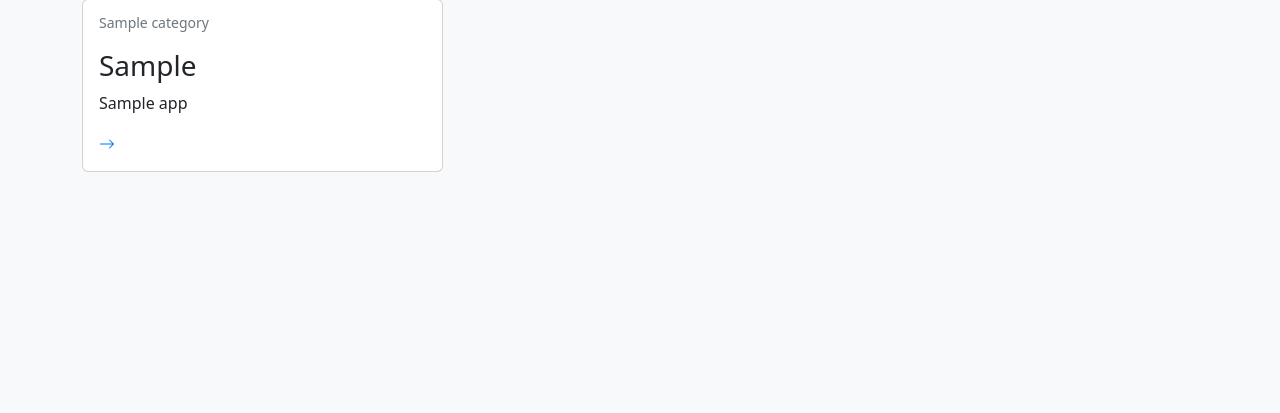
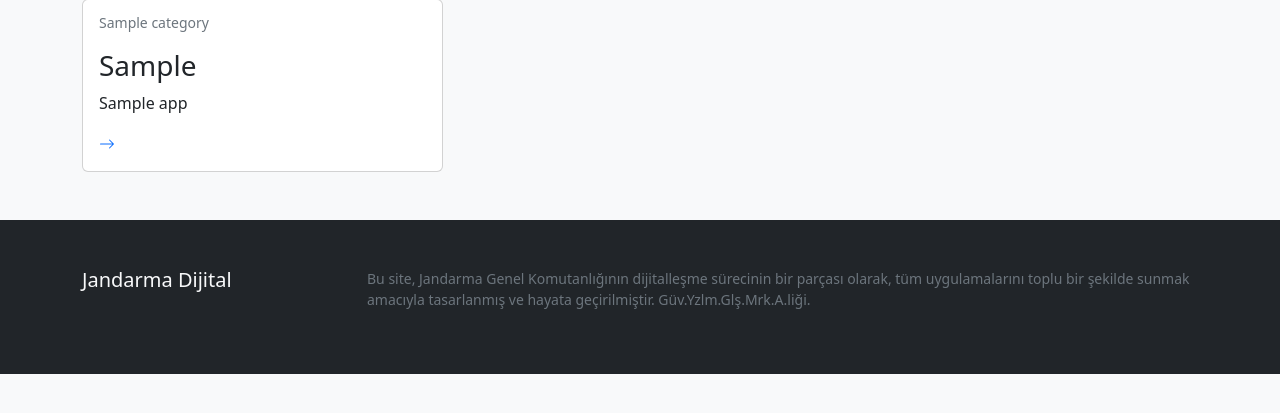
Before and after one commit to aeosmanoglu/digital, a Django app: page / in a window 1280 px wide. Shown: the part 235-648 px from the top of the page. Run offline with Django 4.2, Linux system fonts and the light colour scheme; tables that the repository leaves empty hold one stand-in row (values such as "Sample post").

Commit message:
footer eklendi

```diff
--- /dev/null
+++ b/templates/_partials/footer.html
@@ -0,0 +1,16 @@
+<footer class="bg-dark text-light">
+	<div class="container py-5">
+		<div class="row">
+			<div class="col-12 col-md-3">
+				<h5>Jandarma Dijital</h5>
+			</div>
+			<div class="col-12 col-md-9">
+				<p class="small text-muted">
+					Bu site, Jandarma Genel Komutanlığının dijitalleşme sürecinin bir parçası olarak,
+					tüm uygulamalarını toplu bir şekilde sunmak amacıyla tasarlanmış ve hayata geçirilmiştir.
+					Güv.Yzlm.Glş.Mrk.A.liği.
+				</p>
+			</div>
+		</div>
+	</div>
+</footer>
--- a/templates/base.html
+++ b/templates/base.html
@@ -14,6 +14,7 @@
 
 <body class="bg-light">
 	{% block content %}{% endblock %}
+	{% include '_partials/footer.html' %}
 	<script src="https://cdn.jsdelivr.net/npm/bootstrap@5.2.3/dist/js/bootstrap.bundle.min.js"
 			integrity="sha384-kenU1KFdBIe4zVF0s0G1M5b4hcpxyD9F7jL+jjXkk+Q2h455rYXK/7HAuoJl+0I4"
 			crossorigin="anonymous"></script>
```
